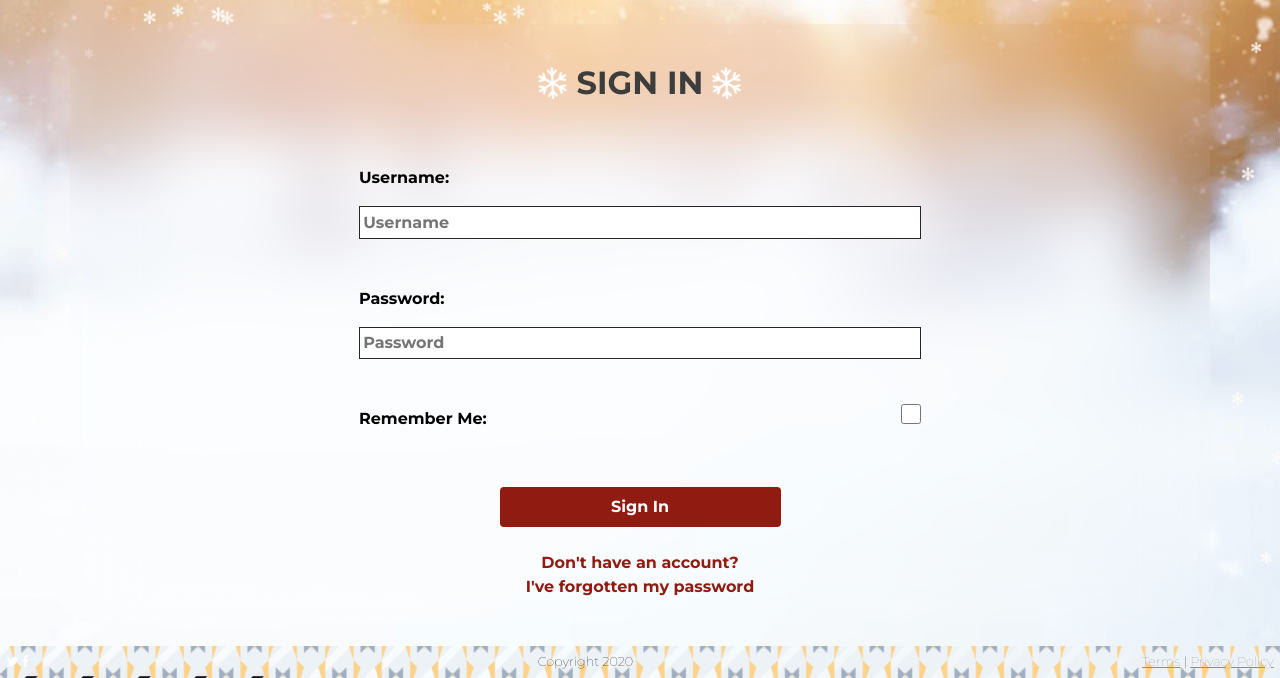
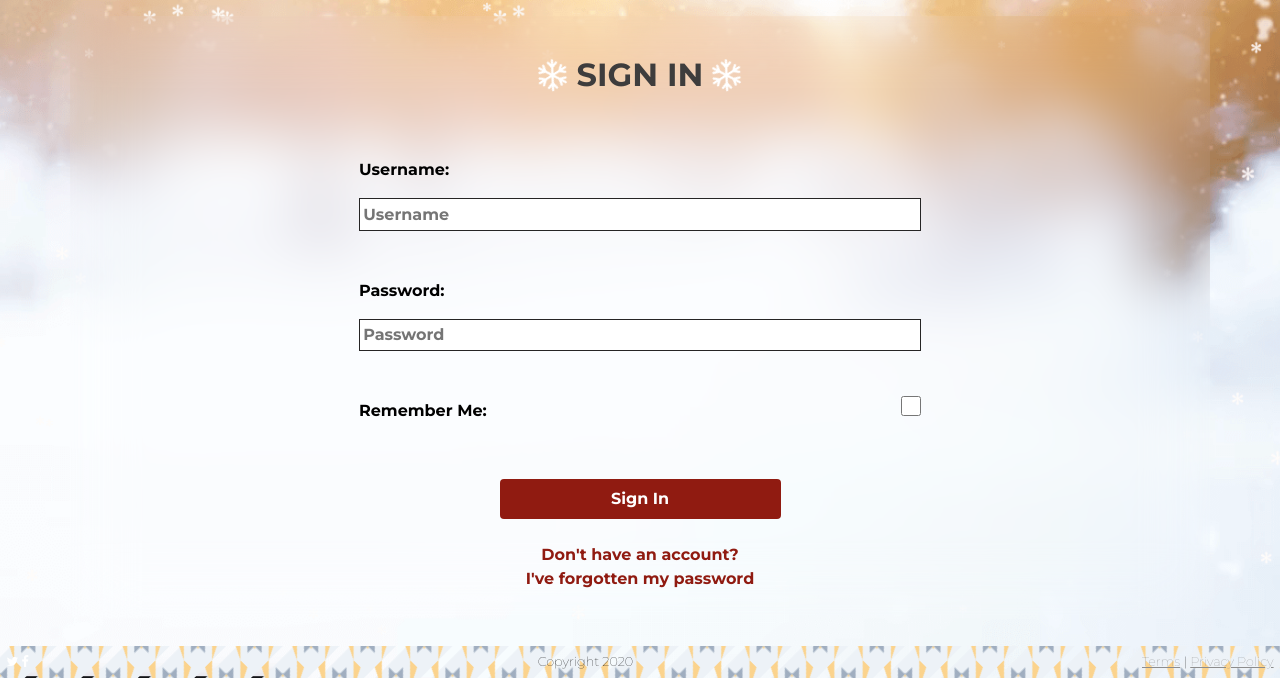
Before and after one commit to alissatroiano/team-4-hackathon, a Django app: page /accounts/login/ in a window 1280 px wide. Shown: the part 122-800 px from the top of the page. Run offline with Django 3.2, Linux system fonts and the light colour scheme; some libraries are stand-ins or nearby versions; some web fonts are replaced.

Commit message:
Adjust padding

```diff
--- a/covidxmas/assets/css/_login.css
+++ b/covidxmas/assets/css/_login.css
@@ -1,4 +1,3 @@
-
 .signin-container {
     backdrop-filter: blur(30px);
 }
@@ -37,7 +36,6 @@
 .login input[type="text"]:focus,
 .login input[type="password"]:focus {
     outline: 2.5px solid var(--primary-colour);
-
 }
 
 input[type="checkbox"] {
--- a/covidxmas/templates/account/login.html
+++ b/covidxmas/templates/account/login.html
@@ -7,7 +7,7 @@
 {% block head_title %}{% trans "Sign In" %}{% endblock %}
 
 {% block content %}
-  <div class="container signin-container rounded-3 p-2 d-flex flex-column align-items-center justify-content-center mt-4 pb-4">
+  <div class="container signin-container rounded-3 p-2 d-flex flex-column align-items-center justify-content-center mt-3 pb-4 mb-5">
     <h1 class="text-center text-uppercase fw-bold fs-2"><i class="fa fa-snowflake-o snowflake-icon" aria-hidden="true"></i>
        {% trans "Sign in" %}
       <i class="fa fa-snowflake-o snowflake-icon" aria-hidden="true"></i>
```
